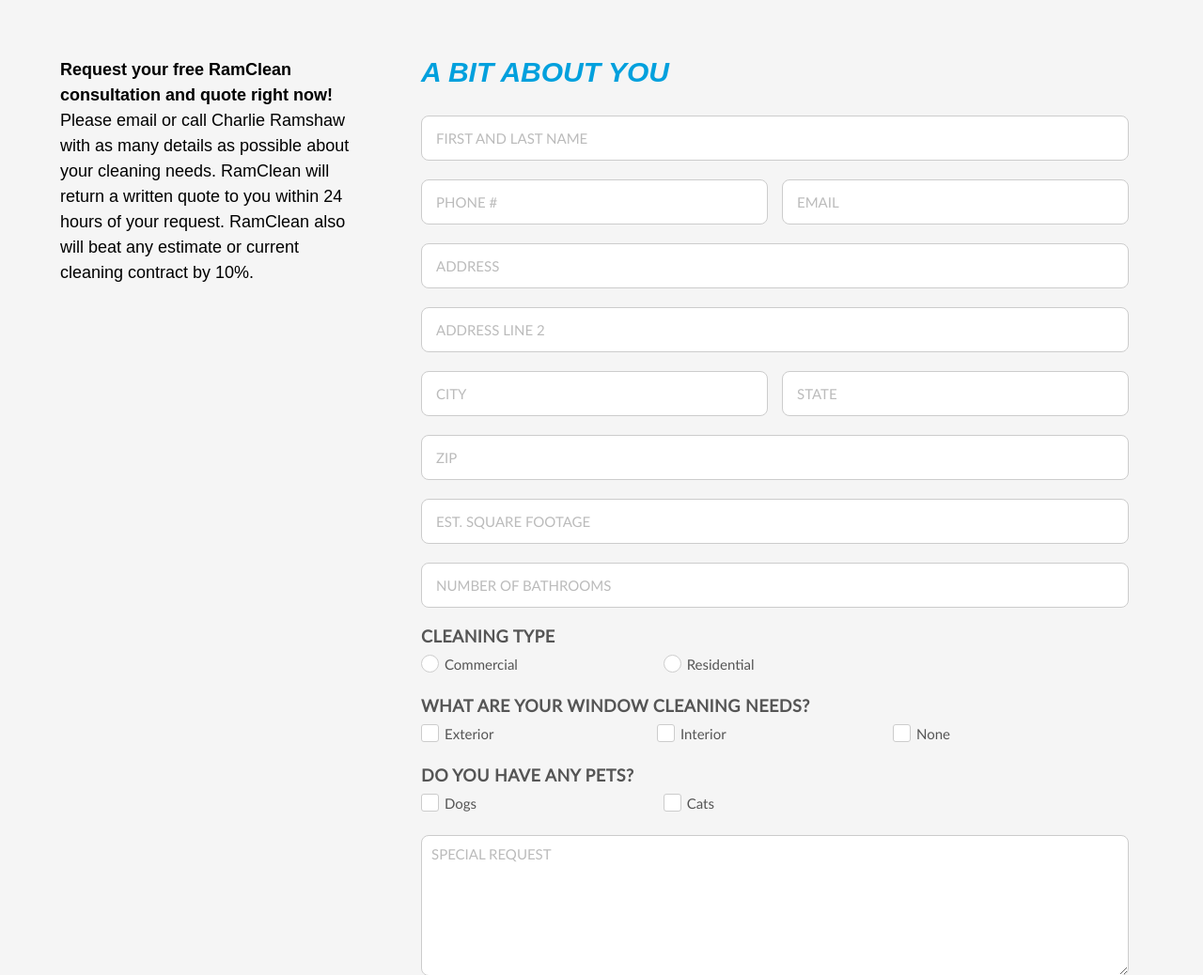
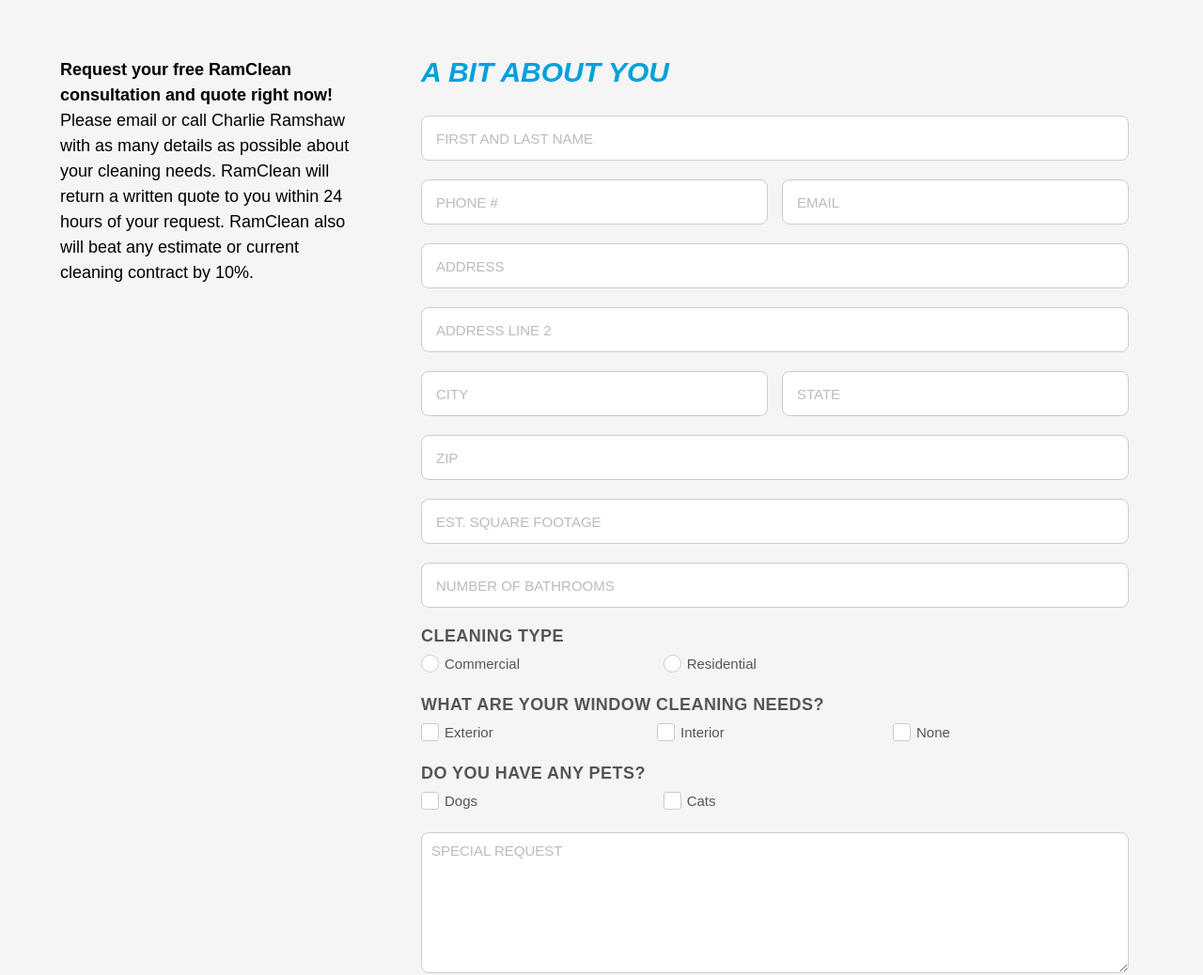
Before and after one commit to alx4567/ramclean, a PHP site: page /service-request.php in a window 1280 px wide. Shown: the part 614-1652 px from the top of the page at 94% size. Run offline with PHP 8.4, Linux system fonts and the light colour scheme; some libraries are stand-ins or nearby versions; some web fonts are replaced.

Commit message:
changed font for form

```diff
--- a/css/style.css
+++ b/css/style.css
@@ -41,7 +41,7 @@
 .aquaria_module textarea,
 .aquaria_module select,
 #aquaria_form_submit{
-    font-family:Lato;
+    font-family: "brother-1816", sans-serif ;
     color: #555;
 }
 
```
